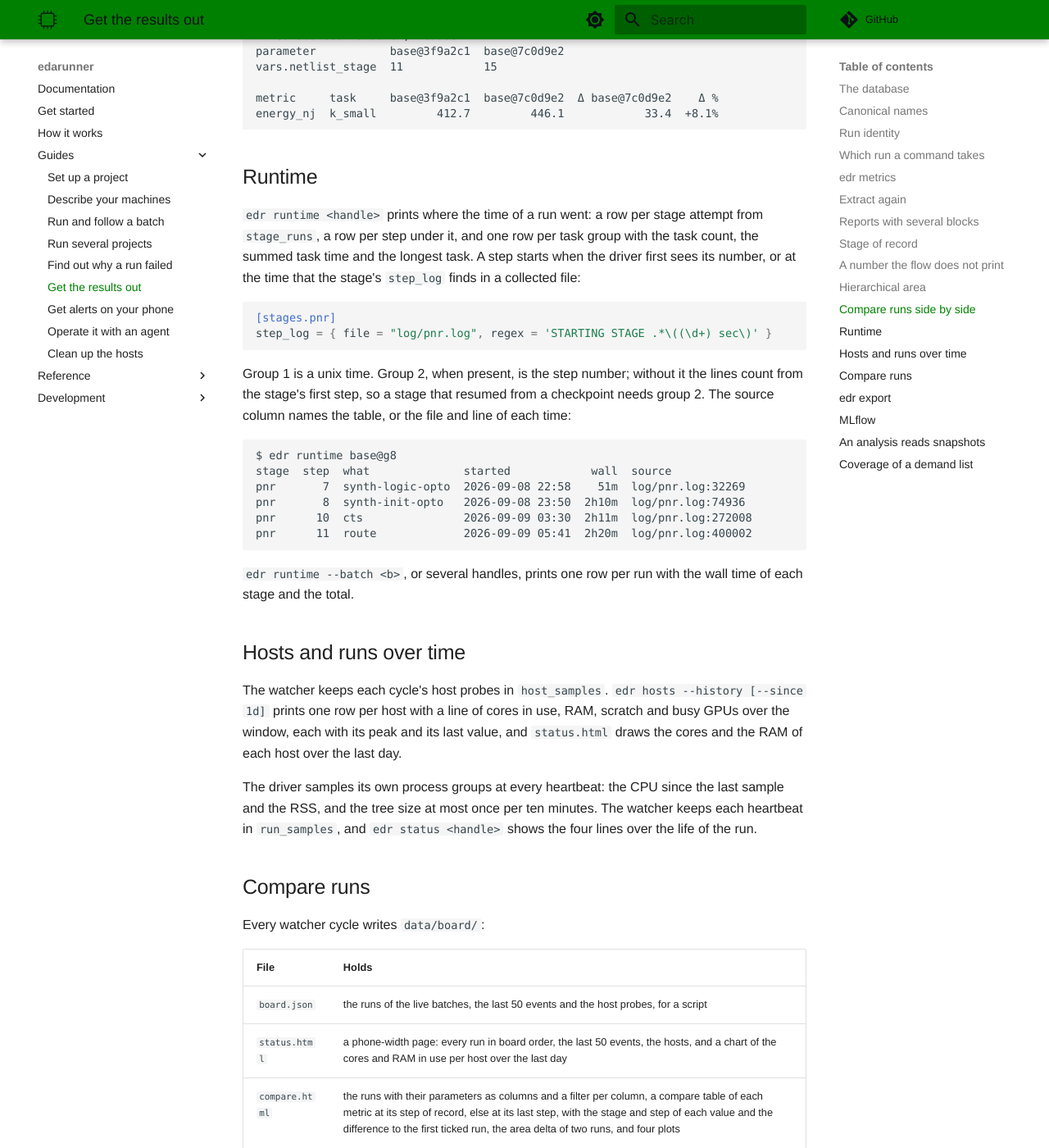
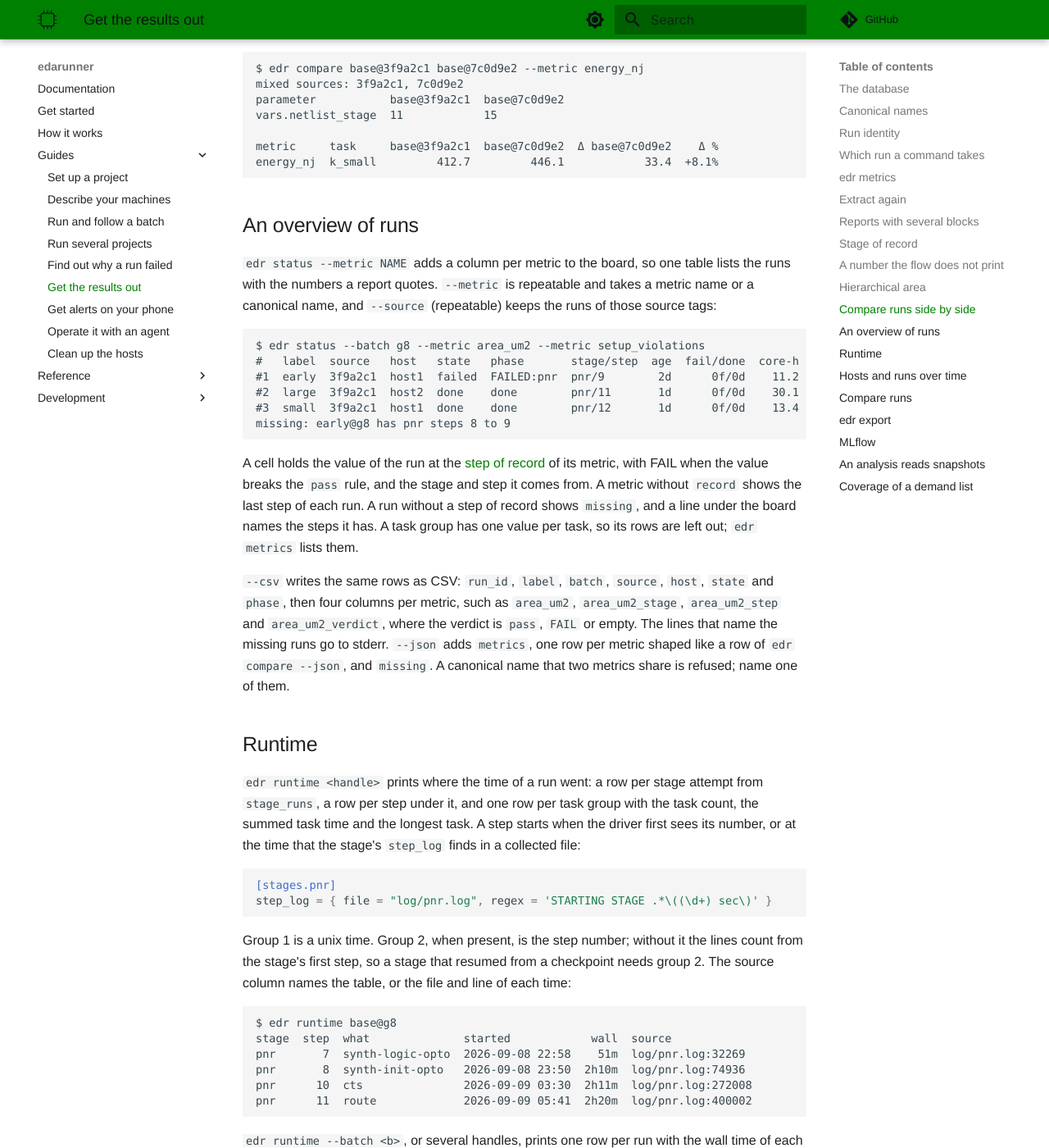
Before and after one commit to lionnus/edarunner, an MkDocs documentation site: the page built from docs/guides/results.md, in a window 1280 px wide and 1400 px high, scrolled down 9735 px. Shown: the whole window at 82% size. Built offline with MkDocs 1.6.1 and Material for MkDocs 9.7.7, drawn with Linux system fonts in a browser that asks for light colours; comment, search, counter and statistics services are not loaded; some of the changed text lies outside the part shown.

Commit message:
:memo: docs: Describe the run overview of status and the source lag of brief

````diff
--- a/docs/guides/results.md
+++ b/docs/guides/results.md
@@ -313,6 +313,9 @@ missing: early has pnr steps 8 to 9
   at step N, and a run without step N is named missing the same way.
 - compare.html shows each run at its step of record, and `missing` for
   a run without one.
+- `edr status --metric` shows each run at its step of record, and
+  `missing` for a run without one; see
+  [An overview of runs](#an-overview-of-runs).
 - The MLflow export logs the value at the step of record again as
   `record/<metric>`.
 - `metrics.csv` has a `record` column: 1 on the row at the step of
@@ -448,6 +451,39 @@ vars.netlist_stage  11            15
 metric     task     base@3f9a2c1  base@7c0d9e2  Δ base@7c0d9e2    Δ %
 energy_nj  k_small         412.7         446.1            33.4  +8.1%
 ```
+
+## An overview of runs
+
+`edr status --metric NAME` adds a column per metric to the board, so one
+table lists the runs with the numbers a report quotes. `--metric` is
+repeatable and takes a metric name or a canonical name, and `--source`
+(repeatable) keeps the runs of those source tags:
+
+```
+$ edr status --batch g8 --metric area_um2 --metric setup_violations
+#   label  source   host   state   phase       stage/step  age  fail/done  core-h          area_um2   setup_violations
+#1  early  3f9a2c1  host1  failed  FAILED:pnr  pnr/9        2d      0f/0d    11.2           missing    52 FAIL (pnr 9)
+#2  large  3f9a2c1  host2  done    done        pnr/11       1d      0f/0d    30.1   164808 (pnr 11)  208 FAIL (pnr 11)
+#3  small  3f9a2c1  host1  done    done        pnr/12       1d      0f/0d    13.4  51230.4 (pnr 12)         0 (pnr 12)
+missing: early@g8 has pnr steps 8 to 9
+```
+
+A cell holds the value of the run at the
+[step of record](#stage-of-record) of its metric, with FAIL when the
+value breaks the `pass` rule, and the stage and step it comes from. A
+metric without `record` shows the last step of each run. A run without
+a step of record shows `missing`, and a line under the board names the
+steps it has. A task group has one value per task, so its rows are left
+out; `edr metrics` lists them.
+
+`--csv` writes the same rows as CSV: `run_id`, `label`, `batch`,
+`source`, `host`, `state` and `phase`, then four columns per metric,
+such as `area_um2`, `area_um2_stage`, `area_um2_step` and
+`area_um2_verdict`, where the verdict is `pass`, `FAIL` or empty. The
+lines that name the missing runs go to stderr.
+`--json` adds `metrics`, one row per metric shaped like a row of
+`edr compare --json`, and `missing`. A canonical name that two metrics
+share is refused; name one of them.
 
 ## Runtime
 
````
Also changed, not shown: AGENTS.md (+3 -2 lines), docs/guides/agents.md (+6 -4 lines), docs/guides/run.md (+3 -0 lines).
